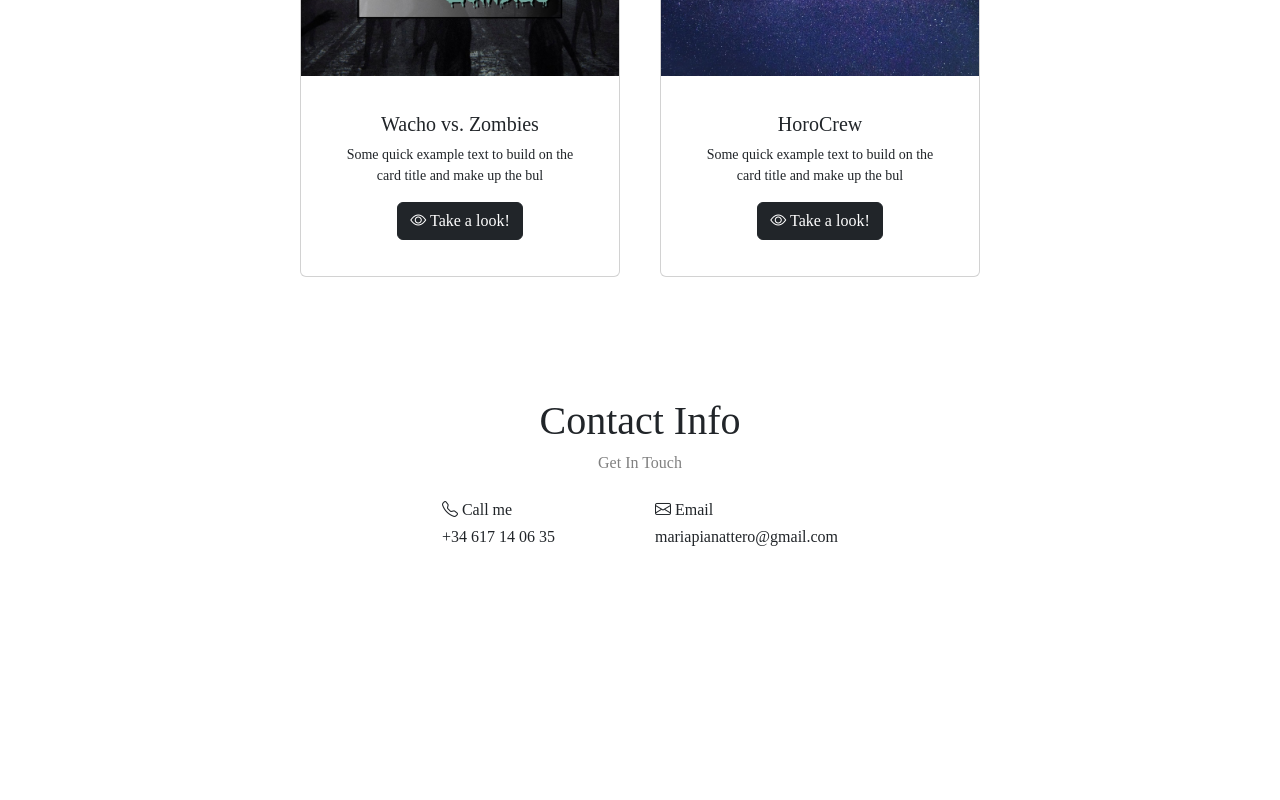
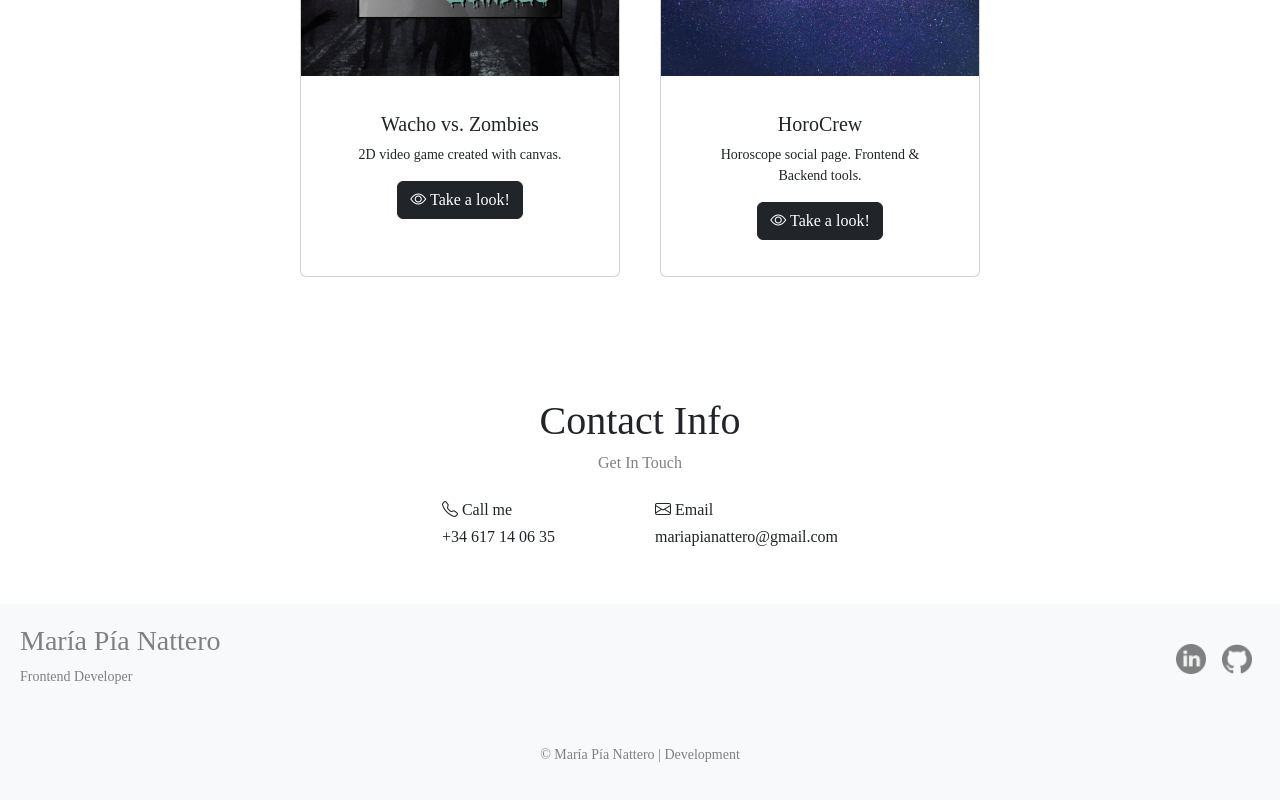
Before and after one commit to pianattero/mpnat-Web, a React (Vite) app: page / in a window 1280 px wide. Shown: the part 1326-2126 px from the top of the page. Before the commit the page ends 1931 px from the top, so only its background shows below. Built offline with nearby package versions, Linux system fonts and the light colour scheme; a web font is replaced by a local one.

Commit message:
added footer

```diff
--- a/src/components/Projects/Projects.jsx
+++ b/src/components/Projects/Projects.jsx
@@ -12,10 +12,7 @@ export const Projects = () => {
           <img src={wvsz} className="card-img-top" alt="Wacho vs. Zombies" />
           <div className="card-body">
             <h5 className="card-title">Wacho vs. Zombies</h5>
-            <p className="card-text">
-              Some quick example text to build on the card title and make up the
-              bul
-            </p>
+            <p className="card-text">2D video game created with canvas.</p>
             <a
               href="https://wachovszombies.netlify.app/"
               rel="noreferrer"
@@ -32,8 +29,7 @@ export const Projects = () => {
           <div className="card-body">
             <h5 className="card-title">HoroCrew</h5>
             <p className="card-text">
-              Some quick example text to build on the card title and make up the
-              bul
+              Horoscope social page. Frontend & Backend tools.
             </p>
             <a
               href="https://horocrew.netlify.app/"
--- a/src/components/Summary/Summary.css
+++ b/src/components/Summary/Summary.css
@@ -10,20 +10,20 @@
     align-items: center;
 }
 
-.sum-links {
+.links {
     display: flex;
     flex-direction: column;
     margin-right: 50px;
 }
 
-.sum-links ul li {
+.links img {
+    width: 25px;
+    height: 25px;
+}
+
+.links ul li {
     list-style: none;
     padding: 8px;
-}
-
-.sum-links img {
-    width: 25px;
-    height: 25px;
 }
 
 .scroll-btn {
--- a/src/components/Summary/Summary.jsx
+++ b/src/components/Summary/Summary.jsx
@@ -18,7 +18,7 @@ export const Summary = () => {
   return (
     <div id="summary">
       <div className="summary-info">
-        <div className="sum-links">
+        <div className="links">
           <ul>
             <li>
               <a
@@ -62,7 +62,7 @@ export const Summary = () => {
             Argentina, <br /> currently living in{" "}
             <img src={spa} style={{ width: 15 }} /> Madrid, Spain.
           </h6>
-          <HashLink to="#contact-form">
+          <HashLink to="#contact">
             <button className="btn btn-dark contact-btn">
               <i className="bi bi-send"></i> Contact Me
             </button>
--- /dev/null
+++ b/src/components/misc/Footer/Footer.css
@@ -0,0 +1,25 @@
+#footer {
+    width: 100vw;
+    background-color: #F8F9FA;
+    padding: 20px;
+    color: gray;
+}
+
+p {
+    font-weight: 100;
+}
+
+.footer-links {
+    display: flex;
+}
+
+.footer-links img {
+    width: 30px;
+    height: 30px;
+}
+
+.footer-info {
+    display: flex;
+    justify-content: space-between;
+    align-items: center;
+}
--- /dev/null
+++ b/src/components/misc/Footer/Footer.jsx
@@ -0,0 +1,57 @@
+import "./Footer.css";
+
+import { useState } from "react";
+
+import lnkOut from "/images/linkedin.png";
+import lnkOver from "/images/linkedin2.png";
+import gitOut from "/images/github.png";
+import gitOver from "/images/github2.png";
+
+export const Footer = () => {
+  const [lnkMouOver, setLknOver] = useState(false);
+  const [gitMouOver, setgitOver] = useState(false);
+
+  return (
+    <footer id="footer">
+      <div className="footer-info mb-5">
+        <div>
+          <h3>María Pía Nattero</h3>
+          <h6>
+            <small>Frontend Developer</small>
+          </h6>
+        </div>
+        <div className="footer-links">
+          <a
+            href="https://www.linkedin.com/in/maria-pia-nattero"
+            rel="noreferrer"
+            target="_blank"
+            className="mx-2"
+          >
+            <div
+              onMouseOver={() => setLknOver(true)}
+              onMouseOut={() => setLknOver(false)}
+            >
+              <img src={lnkMouOver ? lnkOver : lnkOut} />
+            </div>
+          </a>
+          <a
+            href="https://github.com/pianattero"
+            rel="noreferrer"
+            target="_blank"
+            className="mx-2"
+          >
+            <div
+              onMouseOver={() => setgitOver(true)}
+              onMouseOut={() => setgitOver(false)}
+            >
+              <img src={gitMouOver ? gitOver : gitOut} />
+            </div>
+          </a>
+        </div>
+      </div>
+      <p className="text-center">
+        <small>© María Pía Nattero | Development</small>
+      </p>
+    </footer>
+  );
+};
--- a/src/components/misc/Navbar/Navbar.jsx
+++ b/src/components/misc/Navbar/Navbar.jsx
@@ -6,7 +6,6 @@ import logo from "/images/mp.png";
 
 export const Navbar = () => {
   return (
-    <>
     <nav className="navbar navbar-expand-lg bg-body-tertiary sticky-top">
       <div className="container-fluid">
         <HashLink className="navbar-brand" to="#home">
@@ -45,6 +44,5 @@ export const Navbar = () => {
         </div>
       </div>
     </nav>
-    </>
   );
 };
--- a/src/views/misc/Home/Home.jsx
+++ b/src/views/misc/Home/Home.jsx
@@ -4,6 +4,7 @@ import { Summary } from "../../../components/Summary/Summary";
 import { AboutMe } from "../../../components/AboutMe/AboutMe";
 import { Projects } from "../../../components/Projects/Projects";
 import { ContactForm } from "../../../components/ContactForm/ContactForm";
+import { Footer } from "../../../components/misc/Footer/Footer";
 
 export const Home = () => {
   return (
@@ -13,6 +14,7 @@ export const Home = () => {
         <AboutMe />
         <Projects />
         <ContactForm />
+        <Footer />
       </div>
     </>
   );
```
Also changed, not shown: src/main.css (line endings or trailing spaces). Lines whose indentation alone changed are shown as unchanged.
